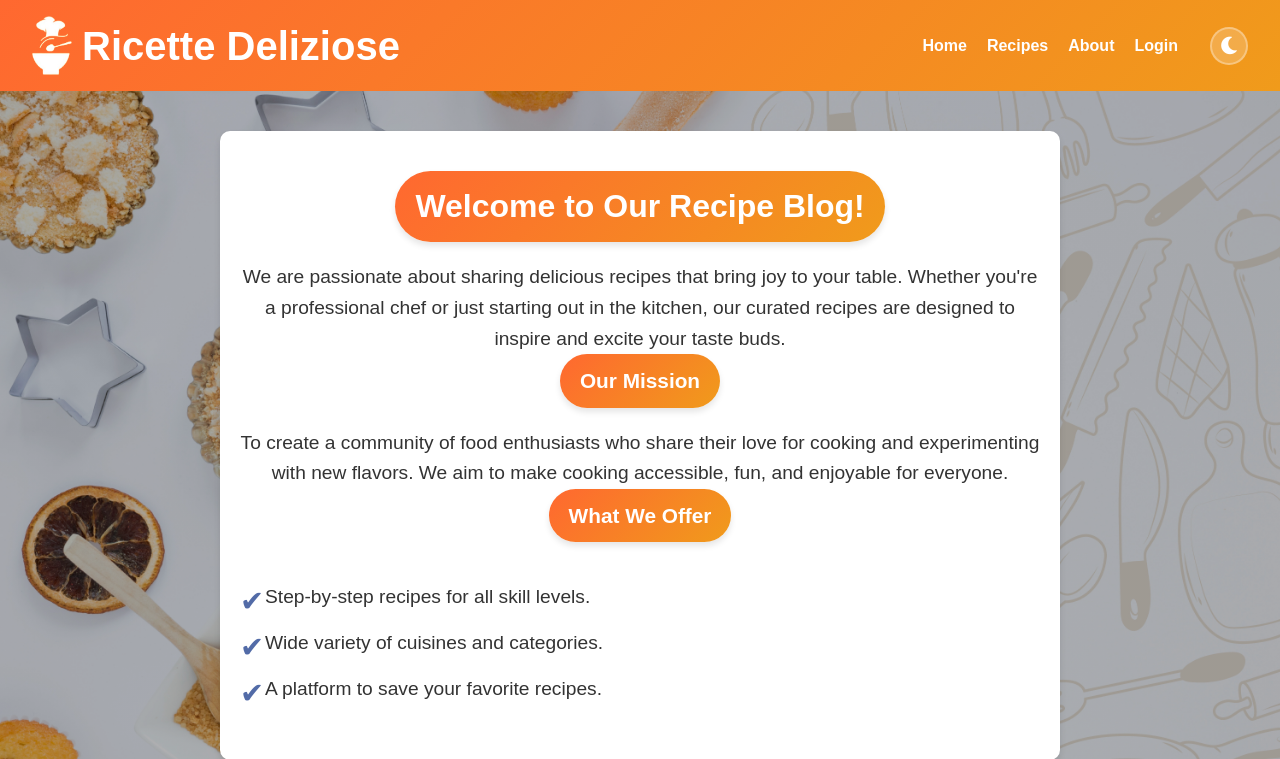
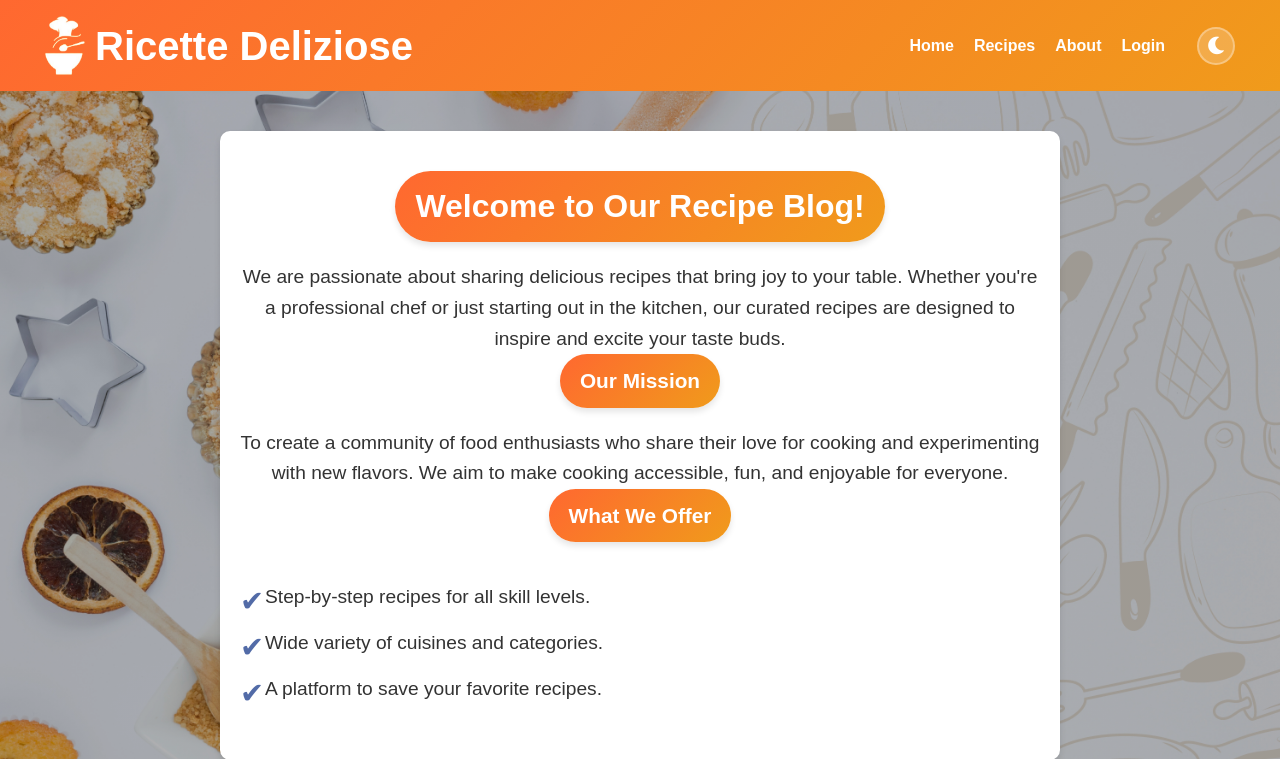
Before and after one commit to Rida3535/RecipeBlog, a Flask app: page /about in a window 1280 px wide. Shown: the top 759 px of the page. Run offline with Flask 3, Linux system fonts and the light colour scheme; some web fonts are replaced.

Commit message:
made changes in theme.css

```diff
--- a/FinalFolder/static/css/theme.css
+++ b/FinalFolder/static/css/theme.css
@@ -184,10 +184,10 @@ header .container {
     display: flex;
     justify-content: space-between;
     align-items: center;
-    width: 95%;
+    width: 100%;
     max-width: 1600px;
     margin: 0 auto;
-    padding: 0;
+    padding: 0 45px;
     box-sizing: border-box;
 }
 
```
